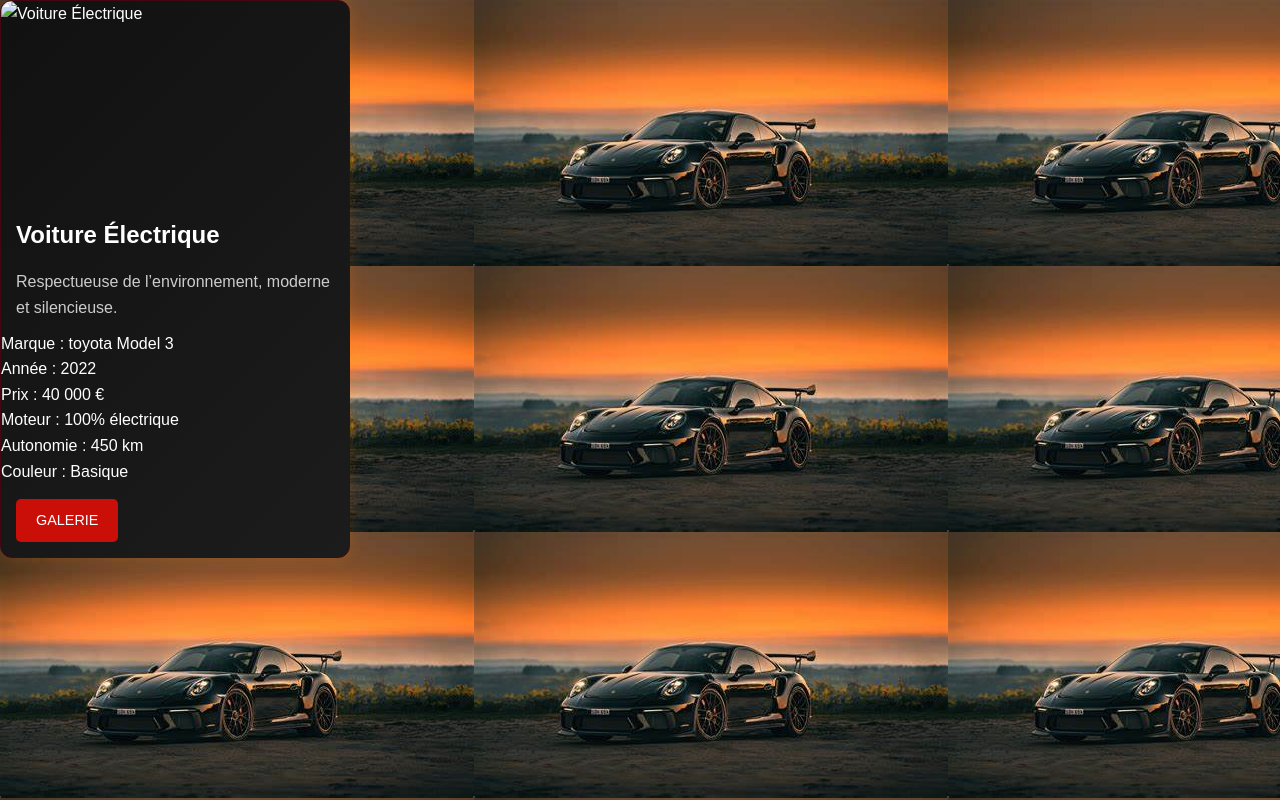
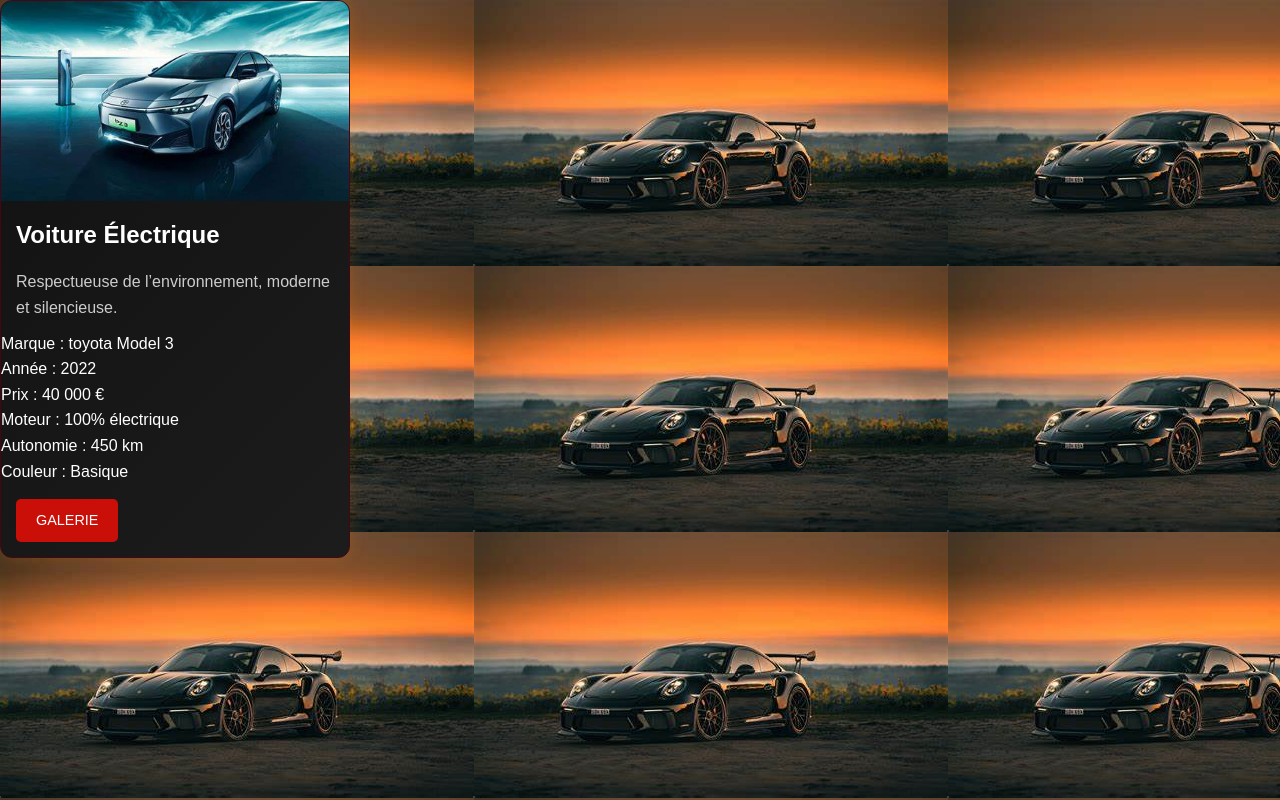
Before and after one commit to realpabloo/les-voitures-, a plain HTML site: page voiture electrique-details.html in a window 1280 px wide. Drawn offline with Linux system fonts and the light colour scheme; files whose address does not match are found by name.

Commit message:
Update voiture electrique-details.html

```diff
--- a/voiture electrique-details.html
+++ b/voiture electrique-details.html
@@ -10,7 +10,7 @@
 <body>
     <main>
         <article class="car-card">
-            <img src="image/OIP (4).jpeg" alt="Voiture Électrique">
+            <img src="OIP (4).jpeg" alt="Voiture Électrique">
             <h2>Voiture Électrique</h2>
             <p>Respectueuse de l’environnement, moderne et silencieuse.</p>
             <ul>
```
